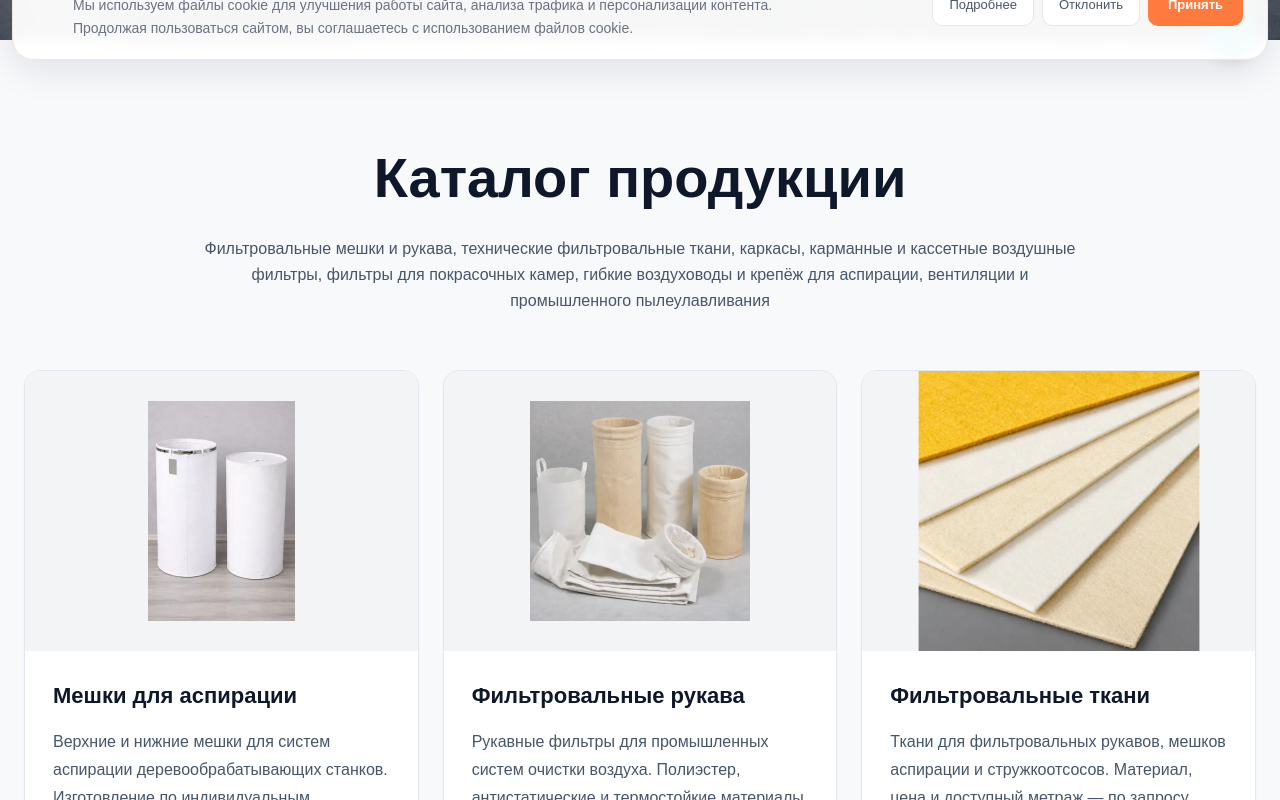
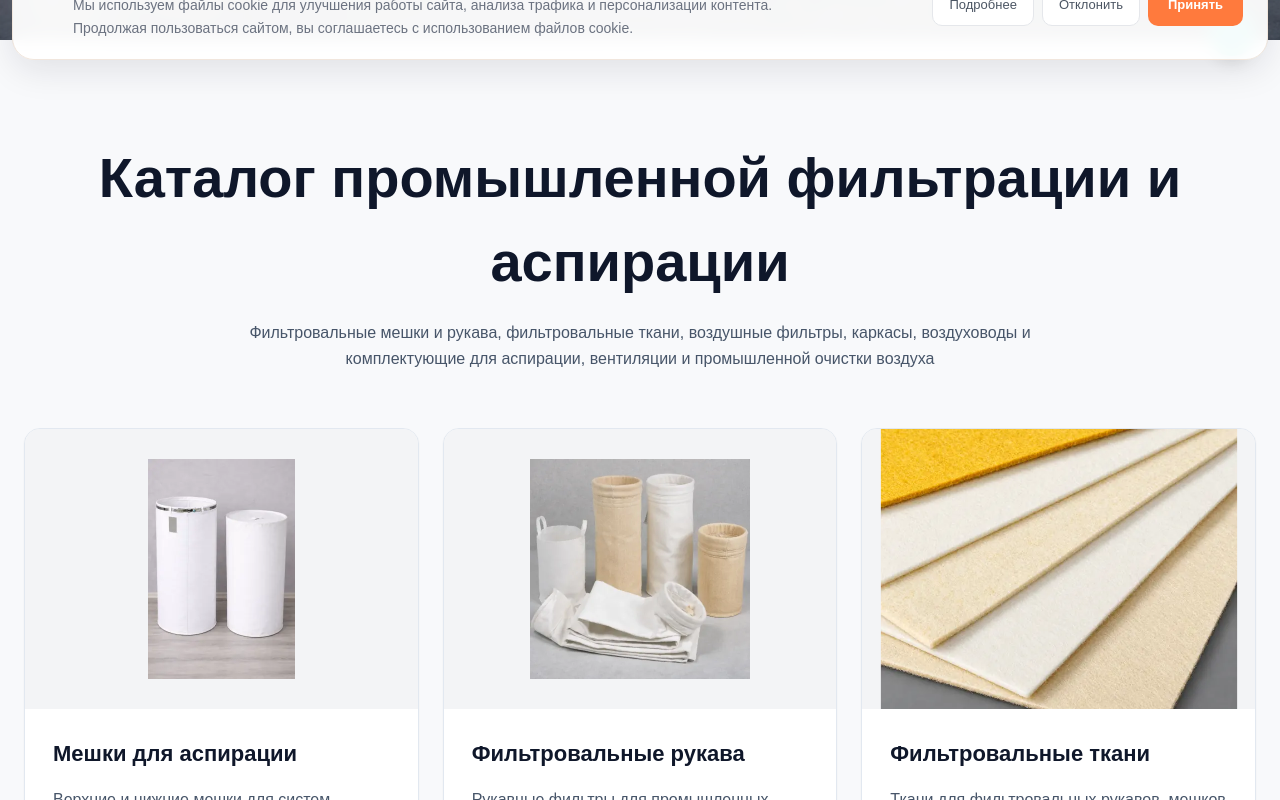
Before and after one commit to karipupkina-ux/filterflow-next, a Next.js app: page / in a window 1280 px wide. Shown: the part 720-1520 px from the top of the page. Built offline with nearby package versions, Linux system fonts and the light colour scheme.

Commit message:
UI/SEO: enlarge fabric and cage images and rename catalog

```diff
--- a/app/components/Products.tsx
+++ b/app/components/Products.tsx
@@ -129,20 +129,26 @@ export default function Products() {
     <section id="catalog" className="bg-[#f8f9fb] py-14 md:py-20 lg:py-24">
       <div className="mx-auto max-w-7xl px-4 sm:px-6">
         <h2 className="mb-4 text-center text-[30px] font-bold text-[#0f172a] md:text-[44px] lg:text-[56px]">
-          Каталог продукции
+          Каталог промышленной фильтрации и аспирации
         </h2>
 
         <p className="mx-auto mb-10 max-w-4xl text-center text-[14px] leading-relaxed text-[#475569] md:mb-14 md:text-[16px]">
-          Фильтровальные мешки и рукава, технические фильтровальные ткани, каркасы,
-          карманные и кассетные воздушные фильтры, фильтры для покрасочных камер,
-          гибкие воздуховоды и крепёж для аспирации, вентиляции и промышленного пылеулавливания
+          Фильтровальные мешки и рукава, фильтровальные ткани, воздушные фильтры,
+          каркасы, воздуховоды и комплектующие для аспирации, вентиляции и
+          промышленной очистки воздуха
         </p>
 
         <div className="grid grid-cols-1 gap-5 md:grid-cols-2 md:gap-6 xl:grid-cols-3">
           {products.map((item) => (
             <Link key={item.title} href={item.link} className="group block">
               <article className="relative h-full overflow-hidden rounded-2xl border border-slate-200 bg-white shadow-sm transition-all duration-300 hover:-translate-y-1 hover:shadow-2xl">
-                <div className="relative flex h-[220px] items-center justify-center overflow-hidden bg-[#f3f4f6] px-7 py-7 sm:h-[260px] sm:px-9 sm:py-9 md:h-[280px]">
+                <div
+                  className={
+                    item.enlargedImage
+                      ? "relative flex h-[220px] items-center justify-center overflow-hidden bg-[#f3f4f6] px-2 py-2 sm:h-[260px] sm:px-3 sm:py-3 md:h-[280px]"
+                      : "relative flex h-[220px] items-center justify-center overflow-hidden bg-[#f3f4f6] px-7 py-7 sm:h-[260px] sm:px-9 sm:py-9 md:h-[280px]"
+                  }
+                >
                   <Image
                     src={item.image}
                     alt={item.title}
@@ -154,7 +160,7 @@ export default function Products() {
                     unoptimized={item.image.endsWith(".svg")}
                     className={
                       item.enlargedImage
-                        ? "h-auto max-h-[205px] w-auto max-w-full scale-[1.08] object-contain transition-transform duration-700 ease-out group-hover:scale-[1.14] sm:max-h-[245px] md:max-h-[260px]"
+                        ? "h-auto max-h-[230px] w-auto max-w-[96%] scale-[1.22] object-contain transition-transform duration-700 ease-out group-hover:scale-[1.28] sm:max-h-[270px] md:max-h-[292px]"
                         : "h-auto max-h-[180px] w-auto max-w-full object-contain transition-transform duration-700 ease-out group-hover:scale-110 sm:max-h-[220px]"
                     }
                   />
```
